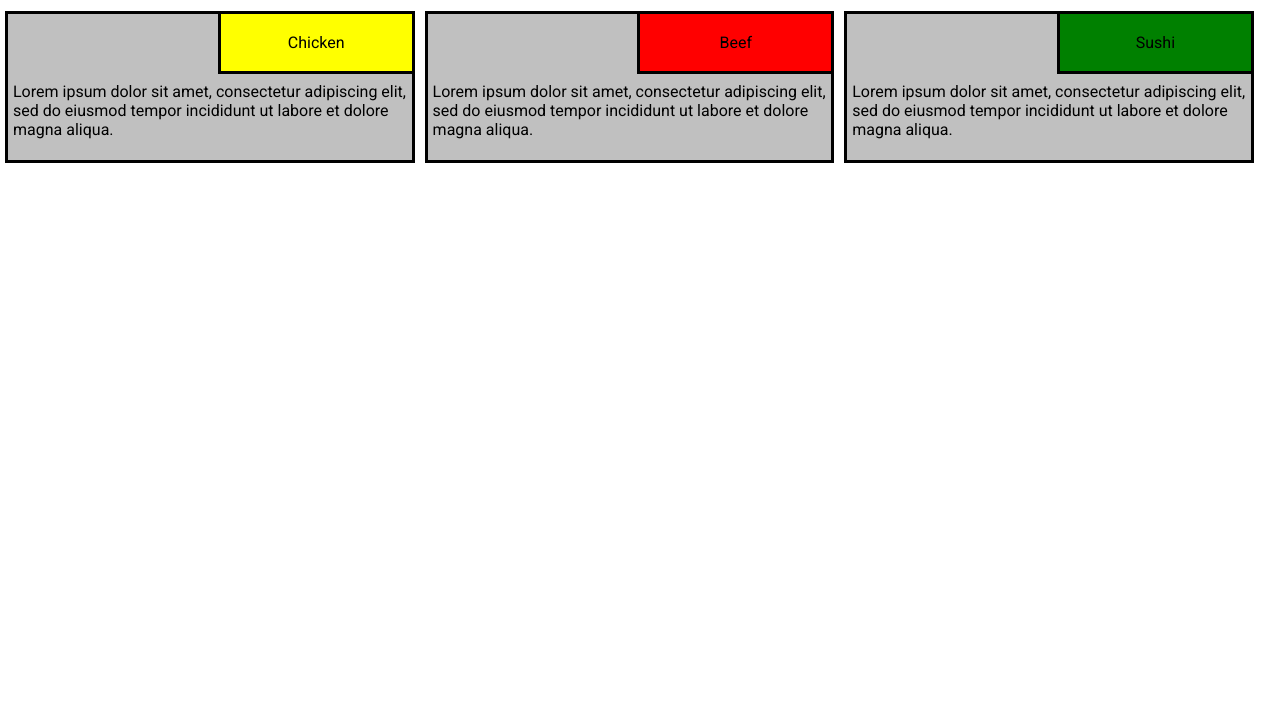
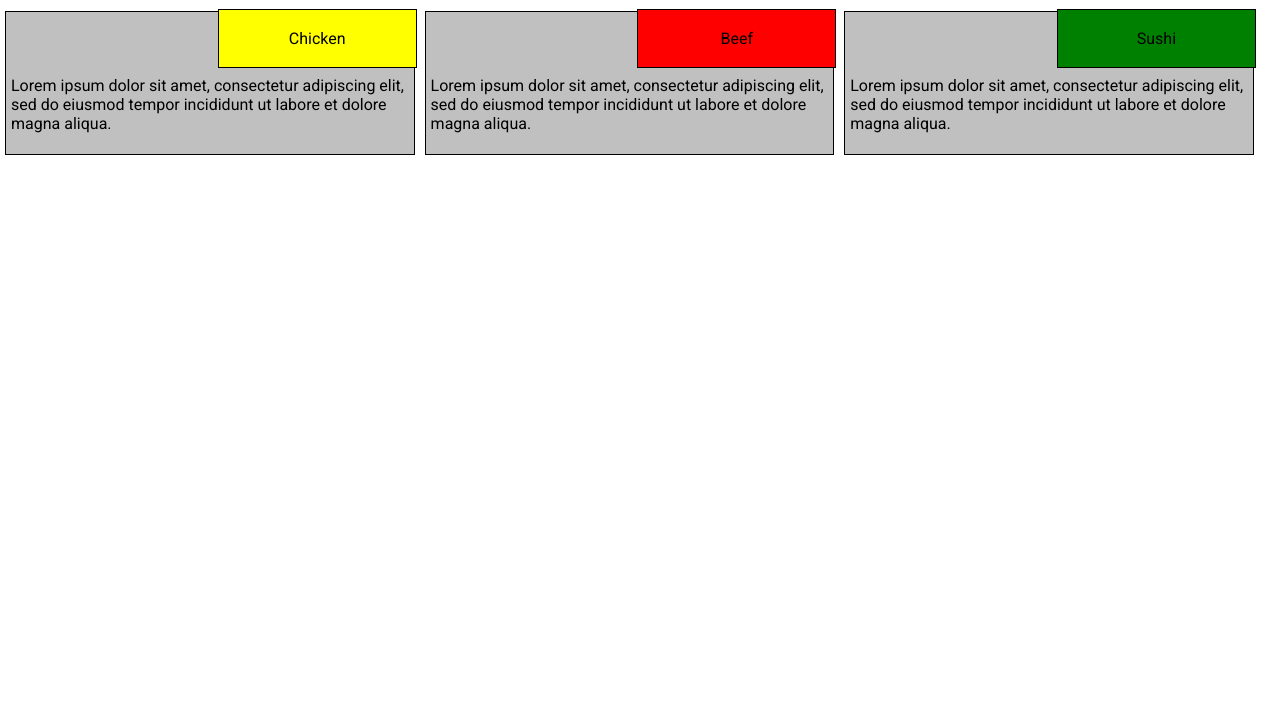
Before and after one commit to Herbie2015/module2-solution, a plain HTML site: page index.html in a window 1280 px wide. Shown: the part 75-800 px from the top of the page. Drawn offline with Linux system fonts and the light colour scheme.

Commit message:
Update styles.css

```diff
--- a/CSS/styles.css
+++ b/CSS/styles.css
@@ -10,7 +10,7 @@ body {
 
 div {
 	width: 32%;
-	border: 3px solid black;
+	border: 1px solid black;
 	float: left;
 	padding: 5px;
 	margin: 5px;
```
